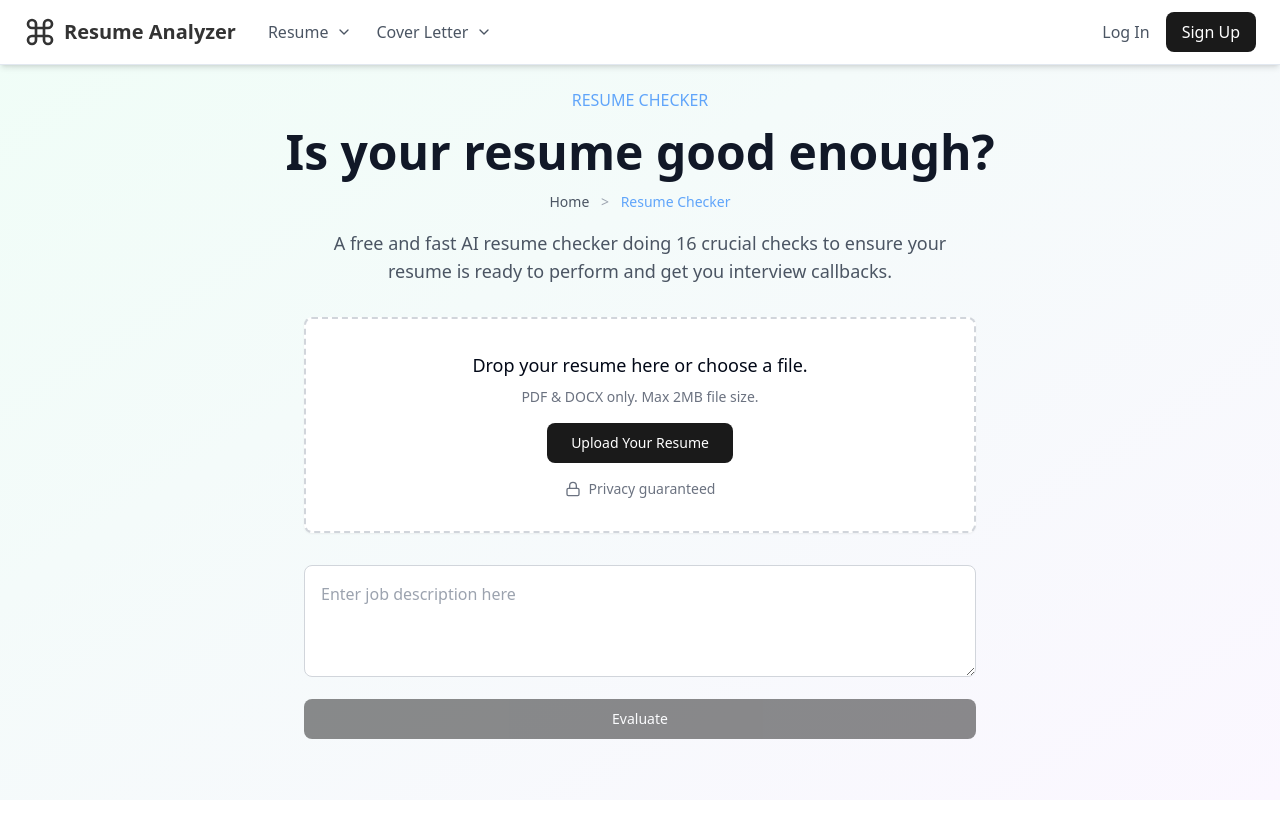
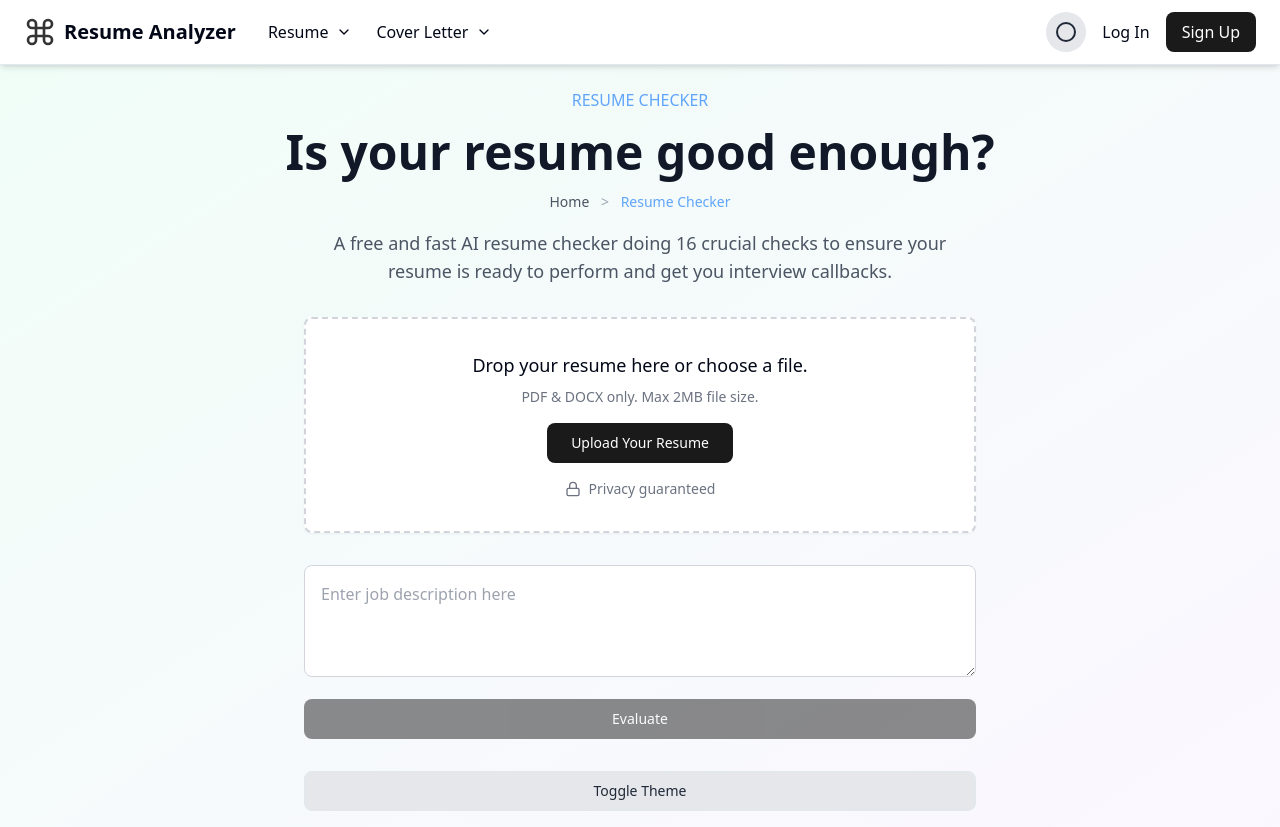
Before and after one commit to yatishb23/Resume-Analyzer, a React (Vite) app in the folder frontend/: page / in a window 1280 px wide. Before the commit the page ends 800 px from the top, so only its background shows below. Built offline with nearby package versions, Linux system fonts and the light colour scheme.

Commit message:
theme selection

```diff
--- a/frontend/src/components/nav-bar.jsx
+++ b/frontend/src/components/nav-bar.jsx
@@ -3,16 +3,22 @@ import { ResumeDropdown } from './ResumeDropdown';
 import { useState } from 'react';
 import { Link } from 'react-router';
 
-export function NavBar() {
+export function NavBar({ toggleTheme, theme }) {
   const [isResumeOpen, setIsResumeOpen] = useState(false);
 
   return (
-    <nav className="fixed top-0 left-0 right-0 z-50 bg-white border-b shadow-md">
+    <nav
+      className={`fixed top-0 left-0 right-0 z-50 border-b shadow-md transition-colors duration-300 ${
+        theme === 'dark' ? 'bg-gray-900 text-white' : 'bg-white text-black'
+      }`}
+    >
       <div className="flex items-center justify-between h-16 px-6">
         <div className="flex items-center gap-8">
           <a href="/" className="flex items-center gap-2">
             <svg
-              className="h-8 w-8 text-black-500"
+              className={`h-8 w-8 ${
+                theme === 'dark' ? 'text-white' : 'text-black-500'
+              }`}
               viewBox="0 0 24 24"
               fill="none"
               stroke="currentColor"
@@ -22,11 +28,11 @@ export function NavBar() {
             >
               <path d="M18 3a3 3 0 0 0-3 3v12a3 3 0 0 0 3 3 3 3 0 0 0 3-3 3 3 0 0 0-3-3H6a3 3 0 0 0-3 3 3 3 0 0 0 3 3 3 3 0 0 0 3-3V6a3 3 0 0 0-3-3 3 3 0 0 0-3 3 3 3 0 0 0 3 3h12a3 3 0 0 0 3-3 3 3 0 0 0-3-3z" />
             </svg>
-            <span className="text-xl font-semibold text-black-500">Resume Analyzer</span>
+            <span className="text-xl font-semibold">Resume Analyzer</span>
           </a>
           <div className="hidden md:flex items-center gap-6">
             <button
-              className="flex items-center gap-2 text-gray-600 hover:text-gray-900"
+              className="flex items-center gap-2 hover:text-gray-900"
               onClick={() => setIsResumeOpen(!isResumeOpen)}
               onMouseEnter={() => setIsResumeOpen(true)}
               onMouseLeave={() => setIsResumeOpen(false)}
@@ -34,14 +40,46 @@ export function NavBar() {
               Resume
               <ChevronDown className="h-4 w-4" />
             </button>
-            <button className="flex items-center gap-2 text-gray-600 hover:text-gray-900">
+            <button className="flex items-center gap-2 hover:text-gray-900">
               Cover Letter
               <ChevronDown className="h-4 w-4" />
             </button>
           </div>
         </div>
         <div className="flex items-center gap-4">
-          <button className="text-gray-600 hover:text-gray-900"><Link to="/login">Log In</Link></button>
+          {/* Theme Toggle Button */}
+          <button
+            onClick={toggleTheme}
+            className="p-2 bg-gray-200 text-gray-800 rounded-full hover:bg-gray-300 transition-colors"
+            aria-label="Toggle theme"
+          >
+            {theme === 'dark' ? (
+              <svg
+                className="h-6 w-6"
+                fill="none"
+                stroke="currentColor"
+                strokeWidth="2"
+                strokeLinecap="round"
+                strokeLinejoin="round"
+                viewBox="0 0 24 24"
+              >
+                <path d="M12 3v1m0 16v1m7.07-13.07l-.707.707M4.93 4.93l-.707.707m16.97 9.869a9 9 0 1 0-16.94 0 9 9 0 0 0 16.94 0z" />
+              </svg>
+            ) : (
+              <svg
+                className="h-6 w-6"
+                fill="none"
+                stroke="currentColor"
+                strokeWidth="2"
+                strokeLinecap="round"
+                strokeLinejoin="round"
+                viewBox="0 0 24 24"
+              >
+                <path d="M12 3a9 9 0 1 1 0 18 9 9 0 0 1 0-18z" />
+              </svg>
+            )}
+          </button>
+          <button className="hover:text-gray-900"><Link to="/login">Log In</Link></button>
           <button className="bg-black-600 text-white px-4 py-2 rounded-lg hover:bg-black-500">
             <Link to="/signup">Sign Up</Link>
           </button>
@@ -55,7 +93,7 @@ export function NavBar() {
         onMouseEnter={() => setIsResumeOpen(true)}
         onMouseLeave={() => setIsResumeOpen(false)}
       >
-        {isResumeOpen && <ResumeDropdown onClose={() => setIsResumeOpen(false)} />}
+        {isResumeOpen && <ResumeDropdown onClose={() => setIsResumeOpen(false) } theme={theme} />}
       </div>
     </nav>
   );
--- a/frontend/src/components/resume.jsx
+++ b/frontend/src/components/resume.jsx
@@ -1,8 +1,7 @@
-import React from 'react';
-import { useState } from 'react';
+import React, { useState, useEffect } from 'react';
 import { Lock } from 'lucide-react';
 import { Button } from '@/components/ui/button';
-import { Card, CardContent, CardHeader, CardTitle } from '@/components/ui/card';
+import { Card, CardContent } from '@/components/ui/card';
 import { cn } from '@/lib/utils';
 import { NavBar } from './nav-bar';
 
@@ -11,6 +10,7 @@ export function ResumeChecker() {
   const [file, setFile] = useState(null);
   const [jobDescription, setJobDescription] = useState('');
   const [isEvaluateButtonDisabled, setIsEvaluateButtonDisabled] = useState(true);
+  const [theme, setTheme] = useState('light');
 
   const handleDragOver = (e) => {
     e.preventDefault();
@@ -47,11 +47,9 @@ export function ResumeChecker() {
   };
 
   const handleEvaluateClick = () => {
-    // Logic for evaluating the resume based on the job description
     console.log('Evaluating resume with job description:', jobDescription);
   };
 
-  // Enable the Evaluate button if both file and job description are provided
   const checkIfButtonShouldBeEnabled = () => {
     if (file && jobDescription.trim()) {
       setIsEvaluateButtonDisabled(false);
@@ -60,19 +58,31 @@ export function ResumeChecker() {
     }
   };
 
-  // Watch for changes in job description or file to re-enable/disable button
   React.useEffect(() => {
     checkIfButtonShouldBeEnabled();
   }, [file, jobDescription]);
 
+  const toggleTheme = () => {
+    setTheme((prevTheme) => (prevTheme === 'light' ? 'dark' : 'light'));
+  };
+
+  useEffect(() => {
+    document.body.className = theme === 'dark' ? 'dark' : 'light';
+  }, [theme]);
+
   return (
-    <div className="w-screen min-h-screen bg-gradient-to-br from-emerald-50/80 to-purple-50/80">
-      <NavBar />
+    <div
+      className={cn(
+        'w-screen min-h-screen transition-colors',
+        theme === 'dark' ? 'bg-gray-800 text-white' : 'bg-gradient-to-br from-emerald-50/80 to-purple-50/80'
+      )}
+    >
+      <NavBar toggleTheme={toggleTheme} theme={theme} />
       <div className="flex flex-col items-center justify-center min-h-[calc(100vh-64px)] p-4 pt-20">
         <div className="w-full max-w-3xl text-center mb-8">
           <div className="space-y-4">
             <div className="text-blue-400 font-medium pt-2">RESUME CHECKER</div>
-            <h1 className="text-4xl md:text-5xl font-bold text-gray-900">
+            <h1 className={`text-4xl md:text-5xl font-bold ${theme==="light" ?"text-gray-900" :"text-white"}`}>
               Is your resume good enough?
             </h1>
             <div className="inline-flex items-center gap-2 text-sm text-gray-600 mb-2">
@@ -138,6 +148,17 @@ export function ResumeChecker() {
             Evaluate
           </Button>
         </div>
+
+        {/* Theme Toggle Button */}
+        <div className="w-full max-w-2xl mt-8 text-center">
+          <Button
+            variant="outline"
+            onClick={toggleTheme}
+            className="w-full py-2 px-6 rounded-lg bg-gray-200 text-gray-800 hover:bg-gray-300 transition-colors"
+          >
+            Toggle Theme
+          </Button>
+        </div>
       </div>
     </div>
   );
--- a/frontend/src/components/resumeDropdown.jsx
+++ b/frontend/src/components/resumeDropdown.jsx
@@ -1,24 +1,18 @@
-import { useState } from "react";
-import {
-  ChevronDown,
-  Layout,
-  FileText,
-  Box,
-  File,
-  BookOpen,
-  Clock,
-  Zap,
-  CheckCircle,
-} from "lucide-react";
+import { ChevronDown, Layout, FileText, Box, File, BookOpen, Clock, Zap, CheckCircle } from "lucide-react";
 import { ChevronRight } from "lucide-react";
 
-export function ResumeDropdown({ onClose }) {
+export function ResumeDropdown({ onClose, theme }) {
   return (
-    <div className="absolute top-full left-0 w-full bg-white shadow-lg border-t">
-
+    <div
+      className={`absolute top-full left-0 w-full bg-white shadow-lg border-t transform transition-all duration-300 ${
+        theme === "dark" ? "bg-gray-900 text-white" : "bg-white text-black"
+      }`}
+    >
       <div className="max-w-7xl mx-auto p-8 grid grid-cols-[1fr_1fr_1fr_1.5fr] gap-8">
         <div className="flex flex-col gap-0">
-          <h3 className="flex items-center gap-2 text-Black-600 font-medium mb-6 text-left">
+          <h3 className={`flex items-center gap-2 font-medium mb-6 text-left text-black-600 ${
+            theme==="dark" ? "text-white": "text-black-600"
+          }`}>
             <Layout className="h-5 w-5" />
             Resume Templates
             <ChevronRight className="h-4 w-4" />
@@ -30,8 +24,7 @@ export function ResumeDropdown({ onClose }) {
                 Creative Templates
               </div>
               <p className="text-xs text-gray-600">
-                Creative resume for creative industries to capture the
-                recruiter's attention
+                Creative resume for creative industries to capture the recruiter's attention
               </p>
             </div>
             <div>
@@ -40,8 +33,7 @@ export function ResumeDropdown({ onClose }) {
                 Traditional Templates
               </div>
               <p className="text-xs text-gray-600">
-                For conservative industries when you need to show your career
-                accomplishments
+                For conservative industries when you need to show your career accomplishments
               </p>
             </div>
             <div>
@@ -50,15 +42,16 @@ export function ResumeDropdown({ onClose }) {
                 Simple Templates
               </div>
               <p className="text-xs text-gray-600">
-                Focus on your skills and accomplishments with simple resume
-                templates
+                Focus on your skills and accomplishments with simple resume templates
               </p>
             </div>
           </div>
         </div>
 
         <div className="flex flex-col gap-0">
-          <h3 className="flex items-center gap-1 text-black-600 font-medium mb-6 text-left">
+          <h3 className={`flex items-center gap-2 font-medium mb-6 text-left text-black-600 ${
+            theme==="dark" ? "text-white": "text-black-600"
+          }`}>
             <BookOpen className="h-5 w-5" />
             Resume Writing Guides
             <ChevronRight className="h-4 w-4" />
@@ -67,15 +60,13 @@ export function ResumeDropdown({ onClose }) {
             <div>
               <div className="font-medium mb-1">Writing a Resume</div>
               <p className="text-xs text-gray-600 ">
-                The most comprehensive guide on the internet about writing a
-                resume
+                The most comprehensive guide on the internet about writing a resume
               </p>
             </div>
             <div>
               <div className="font-medium mb-1">Resume Summary</div>
               <p className="text-xs text-gray-600">
-                How to include and write a summary that gets your point across
-                quickly
+                How to include and write a summary that gets your point across quickly
               </p>
             </div>
             <div>
@@ -89,7 +80,9 @@ export function ResumeDropdown({ onClose }) {
 
         <div className="flex flex-col gap-0">
           <div>
-            <h3 className="flex items-center gap-2 text-black-600 font-medium mb-4 ">
+            <h3 className={`flex items-center gap-2 font-medium mb-6 text-left text-black-600 ${
+            theme==="dark" ? "text-white": "text-black-600"
+          }`}>
               <Layout className="h-5 w-5" />
               Resume Examples
               <ChevronRight className="h-4 w-4 text-left" />
```
